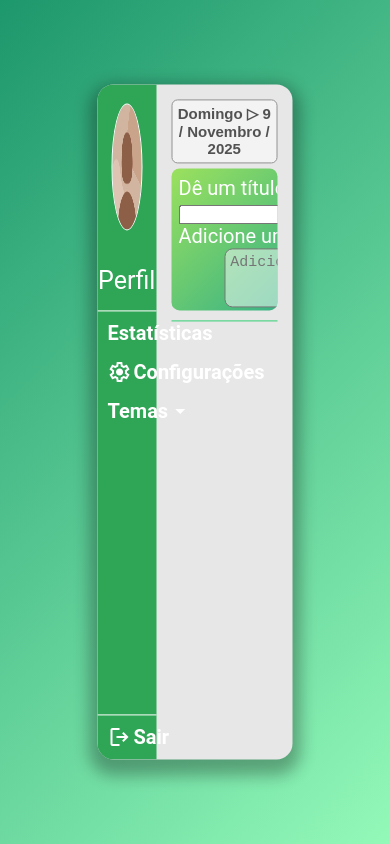
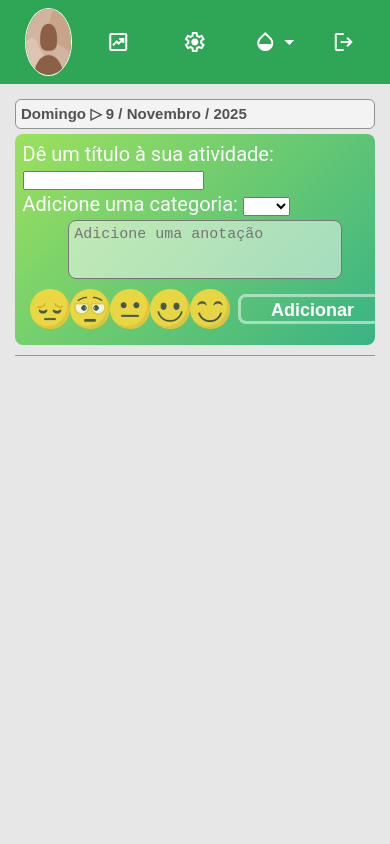
Before and after one commit to ArthurM-V/Vent, a website: page public/user.html in a window 390 px wide. Drawn offline with nearby package versions, Linux system fonts and the light colour scheme.

Commit message:
design responsivo

```diff
--- a/public/routine.js
+++ b/public/routine.js
@@ -9,6 +9,12 @@ const graph = document.getElementById("grafico");
 const overlay = document.querySelector(".overlay");
 const scrGraph = document.querySelector(".graph-cont");
 const closeStats = document.getElementById("close-stats");
+
+const dcTouch = document.querySelector(".dc-up");
+const dcDown = document.querySelector(".drop-config");
+const catUp = document.querySelector(".cat-up");
+const catDrop = document.querySelector(".dc-drop");
+
 const thUp = document.querySelector(".th-up");
 const thDrop = document.querySelector(".th-drop");
 
@@ -74,6 +80,28 @@ themeRadio.forEach((radio) => {
 });
 
 // === ROTAÇÃO DO ÍCONE DE TEMAS ===
+dcTouch.addEventListener("click", () => {
+  console.log("click!");
+  if (dcDown.classList.contains("th-active")) {
+    dcDown.classList.remove("th-active");
+    document.querySelector(".dc-up span").style.transform = "rotate(0deg)";
+  } else {
+    dcDown.classList.add("th-active");
+    document.querySelector(".dc-up span").style.transform = "rotate(90deg)";
+  }
+});
+
+catUp.addEventListener("click", () => {
+  console.log("click!");
+  if (catDrop.classList.contains("th-active")) {
+    catDrop.classList.remove("th-active");
+    document.querySelector(".cat-up span").style.transform = "rotate(0deg)";
+  } else {
+    catDrop.classList.add("th-active");
+    document.querySelector(".cat-up span").style.transform = "rotate(180deg)";
+  }
+});
+
 thUp.addEventListener("click", () => {
   console.log("click!");
   if (thDrop.classList.contains("th-active")) {
--- a/public/style.css
+++ b/public/style.css
@@ -630,17 +630,28 @@ footer {
   width: 100%;
 }
 
-.drop-config {
+.drop-config,
+.dc-drop {
   width: 100%;
   max-height: 0;
   padding: 0;
   background: var(--primary-color-bg);
   overflow: hidden;
+  transition: max-height 0.2s;
 }
 
 .drop-config.th-active {
   padding: 0.5rem;
   max-height: 18vh;
+}
+
+.dc-up {
+  padding: 0.2rem 0.3rem;
+}
+
+.dc-drop.th-active {
+  padding: 0.35rem;
+  max-height: 5vh;
 }
 
 .in-sec {
@@ -741,7 +752,8 @@ footer {
 
 .tool-layout {
   width: 100%;
-  height: 25dvh;
+  min-height: 25vh;
+  max-height: 35vh;
   display: flex;
   flex-direction: column;
   gap: 0.5rem;
@@ -774,7 +786,7 @@ footer {
 
 .action-modal {
   width: 100%;
-  height: 100%;
+  height: 25vh;
   background: linear-gradient(135deg, var(--daily-top-bg), var(--daily-bot-bg));
   padding: 0.75rem;
   border-radius: 8px;
@@ -1236,7 +1248,17 @@ footer {
   .exp-cont h2 {
     font-size: 2.4rem;
   }
+
+  .user-cont {
+    width: 90vw;
+    height: 95vh;
+  }
+
+  .user-sec {
+    width: 25vw;
+  }
 }
+
 @media only screen and (max-width: 600px) {
   .exp-card p {
     font-size: 2rem;
@@ -1245,4 +1267,105 @@ footer {
   .exp-cont h2 {
     font-size: 2.4rem;
   }
+
+  .user-cont {
+    top: 0;
+    left: 0;
+    transform: translate(0);
+    width: 100%;
+    height: 100vh;
+    border-radius: 0;
+    display: flex;
+    flex-direction: column;
+    align-items: center;
+    justify-content: center;
+  }
+
+  .user-sec {
+    grid-area: user;
+    width: 100%;
+    height: 10vh;
+    flex-direction: row;
+    align-items: center;
+    justify-content: center;
+    gap: 0.5rem;
+  }
+
+  .user-menu {
+    width: 25%;
+    height: 100%;
+    flex-direction: row;
+    overflow: hidden;
+  }
+
+  .icon-container {
+    width: 12vw;
+    height: 8vh;
+  }
+
+  .profile-nick {
+    display: none;
+  }
+
+  .config-menu {
+    width: 75%;
+    height: 100%;
+    border-top: none;
+    flex-direction: row;
+    align-items: center;
+    justify-content: space-around;
+    gap: 0.5rem;
+  }
+
+  .in-sec {
+    padding: 0.5rem;
+    flex-direction: row;
+    align-items: center;
+    justify-content: space-evenly;
+  }
+
+  .in-sec h1 {
+    display: none;
+  }
+
+  .cm {
+    width: 15vw;
+  }
+
+  .out-sec {
+    border-top: none;
+  }
+
+  .out-sec h1 {
+    display: none;
+  }
+
+  .drop-config {
+    width: 35vw;
+    position: absolute;
+  }
+
+  .drop-config h2 {
+    font-size: 1.6rem;
+  }
+
+  .th-drop {
+    width: 30vw;
+    position: absolute;
+  }
+
+  .th-drop.th-active {
+    max-height: 30vh;
+  }
+
+  .tool-sec {
+    width: 100%;
+    height: 100%;
+  }
+
+  .graph-cont {
+    width: 85vw;
+    height: 70vh;
+    overflow: hidden;
+  }
 }
--- a/public/user.html
+++ b/public/user.html
@@ -37,24 +37,25 @@
 
           <div class="config-menu">
             <div class="in-sec">
-              <div class="cm-graph">
+              <div class="cm cm-graph fix">
+                <div class="material-symbols-outlined">chart_data</div>
                 <h1>Estatísticas</h1>
               </div>
-              <div class="cm-config">
-                <div class="fix">
+              <div class="cm cm-config">
+                <div class="dc-up fix">
                   <span class="material-symbols-outlined"> settings </span>
                   <h1>Configurações</h1>
                 </div>
                 <div class="drop-config">
                   <div class="dc dc--1">
-                    <div class="fix">
+                    <div class="cat-up fix">
                       <h2>Adicionar categoria</h2>
                       <span class="material-symbols-outlined"
                         >arrow_drop_down</span
                       >
                     </div>
                     <div class="dc-drop">
-                      <label for="cat-ttl">Nome da categoria:</label>
+                      <label for="cat-ttl">Título da categoria:</label>
                       <input type="text" id="cat-ttl" />
                       <button id="add-cat">Salvar</button>
                     </div>
@@ -62,9 +63,10 @@
                   <div class="dc dc--2"></div>
                 </div>
               </div>
-              <div class="cm-exp">
+              <div class="cm cm-exp">
                 <div class="th-board">
                   <div class="th-up">
+                    <div class="material-symbols-outlined">opacity</div>
                     <h1>Temas</h1>
                     <span class="material-symbols-outlined"
                       >arrow_drop_down</span
```
